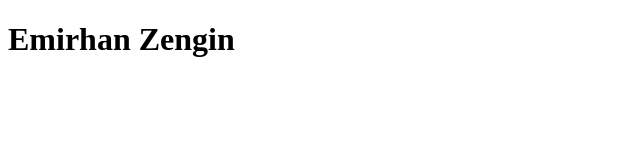
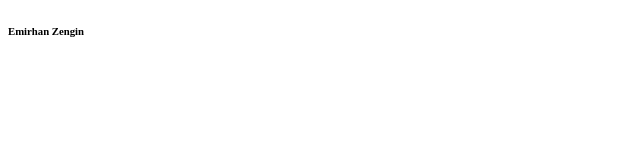
Before and after one commit to emrhnzngn/lss, a plain HTML site: page index.html in a window 1280 px wide. Shown: the whole page, without its empty margins (0-640 px from the left). Drawn offline with Linux system fonts and the light colour scheme.

Commit message:
Update index.html

```diff
--- a/index.html
+++ b/index.html
@@ -1,6 +1,6 @@
 <!DOCTYPE html>
    <html>
       <body>
-          <h1>Emirhan Zengin</h1>
+          <center></center><h6>Emirhan Zengin</h6></center>
       </body>
    </html>
```
